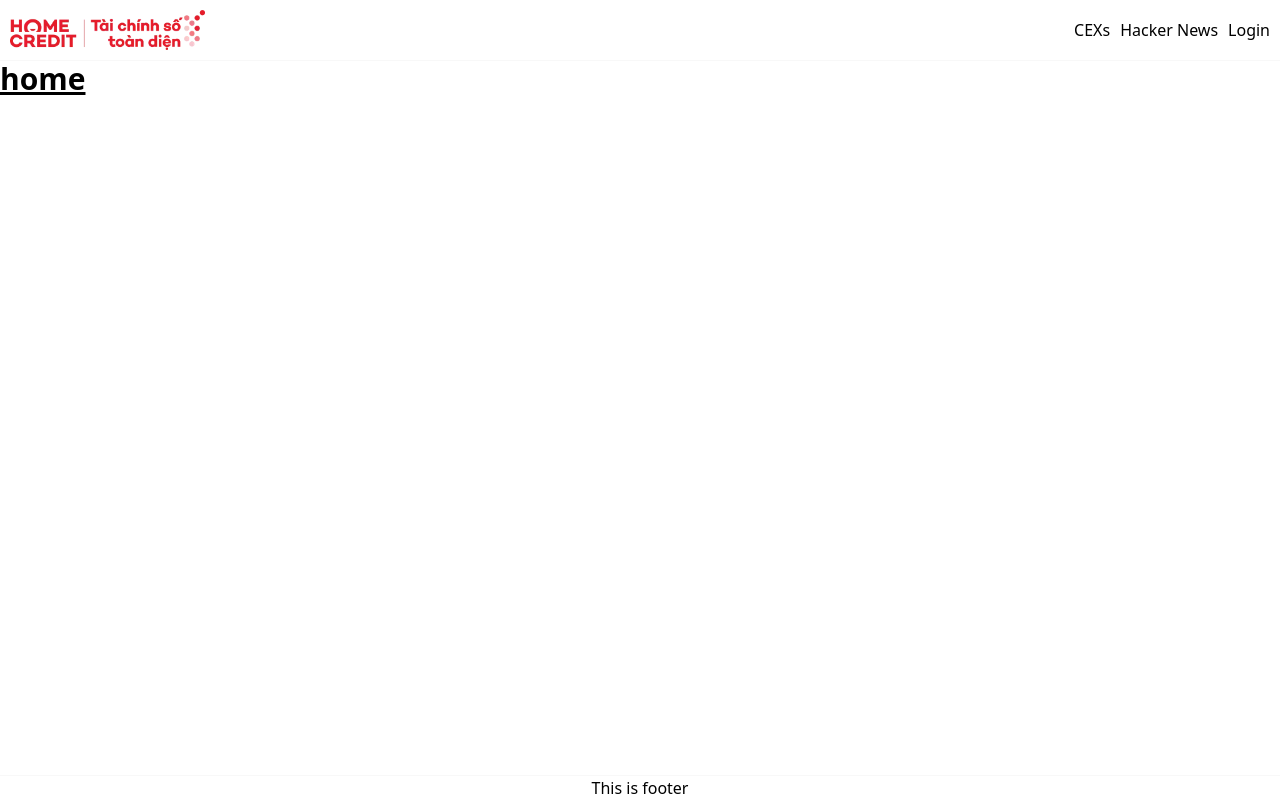
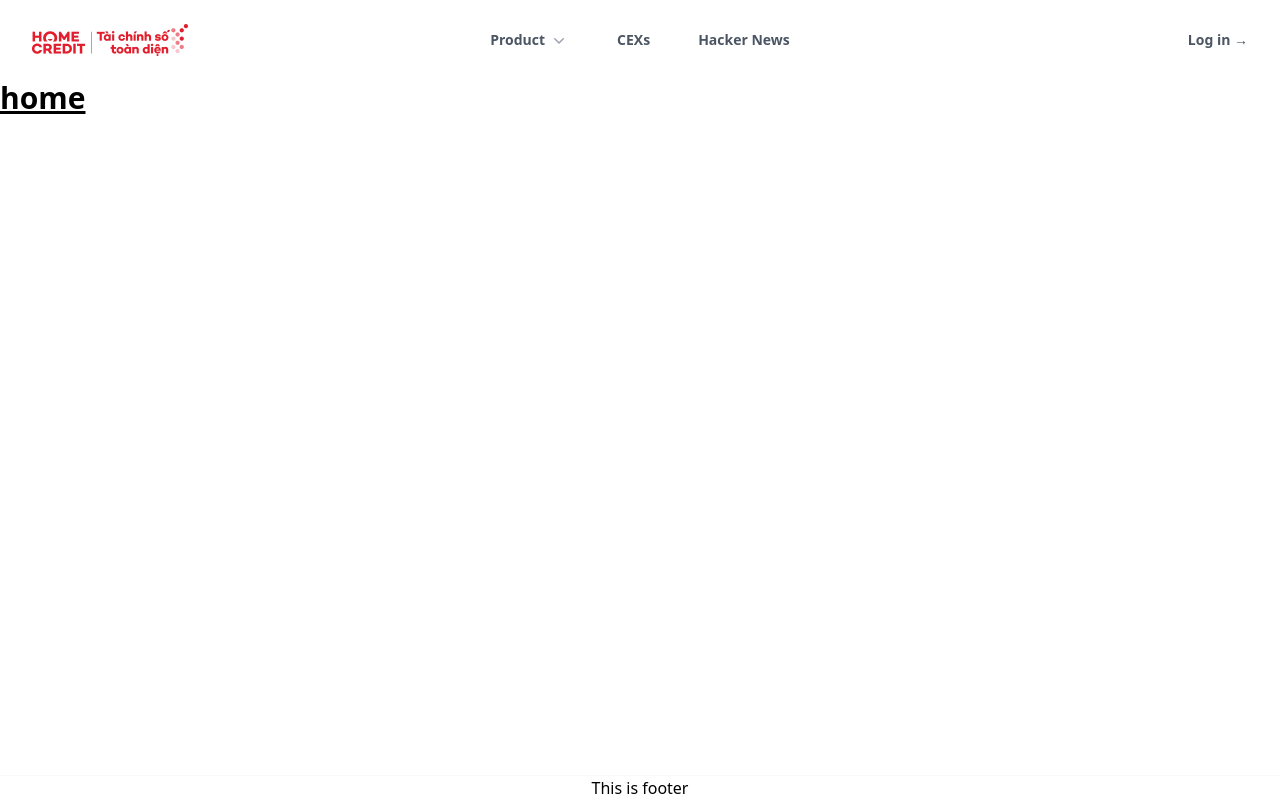
Before and after one commit to tamdc/crypt0x, a React (Vite) app: page / in a window 1280 px wide. Built offline with nearby package versions, Linux system fonts and the light colour scheme.

Commit message:
css for header

```diff
--- a/package.json
+++ b/package.json
@@ -14,6 +14,8 @@
   "author": "",
   "license": "ISC",
   "dependencies": {
+    "@headlessui/react": "^2.1.1",
+    "@heroicons/react": "^2.1.4",
     "autoprefixer": "^10.4.19",
     "axios": "^1.7.2",
     "cors": "^2.8.5",
--- a/src/components/app.tsx
+++ b/src/components/app.tsx
@@ -20,7 +20,7 @@
             <Route path="/login" element={<Login />} />
             <Route path="/about" element={<About />} />
             <Route path="/hacker-news" element={<HackerNews />} />
-            <Route path="/cex" element={<CEXs />} />
+            <Route path="/cexs" element={<CEXs />} />
           </Route>
         </Routes>
       </BrowserRouter>
--- a/src/components/header.tsx
+++ b/src/components/header.tsx
@@ -1,28 +1,246 @@
-import React from "react";
+import React, { useState } from "react";
 import logo from "@/assets/images/logo.webp";
-import "../styles/header.css";
 import { Link, NavLink } from "react-router-dom";
 import { useAuth } from "../context/authentication";
+import {
+  ArrowPathIcon,
+  Bars3Icon,
+  ChartPieIcon,
+  CursorArrowRaysIcon,
+  FingerPrintIcon,
+  SquaresPlusIcon,
+  XMarkIcon,
+} from "@heroicons/react/24/outline";
+import {
+  PopoverGroup,
+  Popover,
+  PopoverButton,
+  PopoverPanel,
+  Dialog,
+  DialogPanel,
+  Disclosure,
+  DisclosureButton,
+  DisclosurePanel,
+} from "@headlessui/react";
+
+import {
+  ChevronDownIcon,
+  PhoneIcon,
+  PlayCircleIcon,
+} from "@heroicons/react/20/solid";
+
+const products = [
+  {
+    name: "Analytics",
+    description: "Get a better understanding of your traffic",
+    href: "#",
+    icon: ChartPieIcon,
+  },
+  {
+    name: "Engagement",
+    description: "Speak directly to your customers",
+    href: "#",
+    icon: CursorArrowRaysIcon,
+  },
+  {
+    name: "Security",
+    description: "Your customers’ data will be safe and secure",
+    href: "#",
+    icon: FingerPrintIcon,
+  },
+  {
+    name: "Integrations",
+    description: "Connect with third-party tools",
+    href: "#",
+    icon: SquaresPlusIcon,
+  },
+  {
+    name: "Automations",
+    description: "Build strategic funnels that will convert",
+    href: "#",
+    icon: ArrowPathIcon,
+  },
+];
+const callsToAction = [
+  { name: "Watch demo", href: "#", icon: PlayCircleIcon },
+  { name: "Contact sales", href: "#", icon: PhoneIcon },
+];
 
 const Header = () => {
   const { token, logout } = useAuth();
+  const [mobileMenuOpen, setMobileMenuOpen] = useState(false);
   return (
-    <div className="header">
-      <div className="logo--wrapper">
-        <img src={logo} alt="logo" className="logo" height="60" />
-      </div>
-      <nav className="navbar--wrapper">
-        <Link to="/cex">CEXs</Link>
-        <Link to="/hacker-news">Hacker News</Link>
-        {token ? (
-          <button type="button" onClick={logout}>
-            Log out
+    <header className="bg-white">
+      <nav
+        aria-label="Global"
+        className="mx-auto flex max-w-7xl items-center justify-between p-6 lg:px-8"
+      >
+        <div className="flex lg:flex-1">
+          <a href="/" className="-m-1.5 p-1.5">
+            <span className="sr-only">Crypt0x</span>
+            <img alt="logo" src={logo} className="h-8 w-auto" />
+          </a>
+        </div>
+
+        <div className="flex lg:hidden">
+          <button
+            type="button"
+            onClick={() => setMobileMenuOpen(true)}
+            className="-m-2.5 inline-flex items-center justify-center rounded-md p-2.5 text-gray-700"
+          >
+            <span className="sr-only">Open main menu</span>
+            <Bars3Icon aria-hidden="true" className="h-6 w-6" />
           </button>
-        ) : (
-          <NavLink to="/login">Login</NavLink>
-        )}
+        </div>
+        <PopoverGroup className="hidden lg:flex lg:gap-x-12">
+          <Popover className="relative">
+            <PopoverButton className="flex items-center gap-x-1 text-sm font-semibold leading-6 text-gray-600">
+              Product
+              <ChevronDownIcon
+                aria-hidden="true"
+                className="h-5 w-5 flex-none text-gray-400"
+              />
+            </PopoverButton>
+            <PopoverPanel
+              transition
+              className="absolute -left-8 top-full z-10 mt-3 w-screen max-w-md overflow-hidden rouned-3xl bg-white shadow-lg ring-1 ring-gray-900/5 transition data-[closed]:translate-y-1 data-[closed]:opacity-0 data-[enter]:duration-200 data-[leave]:duration-150 data-[enter]:ease-out data-[leave]:ease-in"
+            >
+              <div className="p-4">
+                {products.map((item) => (
+                  <div
+                    key={item.name}
+                    className="group relative flex items-center gap-x-6 rounded-lg p-4 text-sm leading-6 hover:bg-gray-50"
+                  >
+                    <div className="flex h-11 w-11 flex-none items-center justify-center rounded-lg bg-gray-50 group-hover:bg-white">
+                      <item.icon
+                        aria-hidden="true"
+                        className="h-6 w-6 text-gray-600 group-hover:text-red-600"
+                      />
+                    </div>
+                    <div className="flex-auto">
+                      <Link
+                        to="#"
+                        className="block font-semibold text-gray-900"
+                      >
+                        {item.name}
+                      </Link>
+                      <p className="mt-1 text-gray-600">{item.description}</p>
+                    </div>
+                  </div>
+                ))}
+              </div>
+              <div className="grid grid-cols-2 divide-x divide-gray-900/5 bg-gray-50">
+                {callsToAction.map((item) => (
+                  <Link
+                    to="#"
+                    key={item.name}
+                    className="flex items-center justify-center gap-x-2.5 p-3 text-sm font-semibold leading-6 text-gray-900 hover:bg-gray-100"
+                  >
+                    <item.icon
+                      aria-hidden="true"
+                      className="h-5 w-5 flex-none text-gray-400"
+                    />
+                    {item.name}
+                  </Link>
+                ))}
+              </div>
+            </PopoverPanel>
+          </Popover>
+          <Link
+            to="/cexs"
+            className="text-sm font-semibold leading-6 text-gray-600"
+          >
+            CEXs
+          </Link>
+          <Link
+            to="/hacker-news"
+            className="text-sm font-semibold leading-6 text-gray-600"
+          >
+            Hacker News
+          </Link>
+        </PopoverGroup>
+        <div className="hidden lg:flex lg:flex-1 lg:justify-end">
+          <Link
+            to="/login"
+            className="text-sm font-semibold leading-6 text-gray-600"
+          >
+            Log in <span aria-hidden="true">&rarr;</span>
+          </Link>
+        </div>
       </nav>
-    </div>
+      <Dialog
+        open={mobileMenuOpen}
+        onClose={setMobileMenuOpen}
+        className="lg:hidden"
+      >
+        <div className="fixed inset-0 z-10"></div>
+        <DialogPanel className="fixed inset-y-0 right-0 z-10 w-full overflow-y-auto bg-white px-6 py-6 sm:max-w-sm sm:ring-1 sm:ring-gray-900/10">
+          <div className="flex items-center justify-between">
+            <Link to="/" className="-m-1.5 p-1.5">
+              <span className="sr-only">Crypt0x</span>
+              <img
+                alt="logo"
+                src="https://downloadr2.apkmirror.com/wp-content/uploads/2023/09/69/6511131deb257_kz.homecredit.ibank.png"
+                className="h-14 w-auto"
+              />
+            </Link>
+            <button type="button" onClick={() => setMobileMenuOpen(false)}>
+              <span className="sr-only">Close menu</span>
+              <XMarkIcon aria-hidden="true" className="h6 w-6" />
+            </button>
+          </div>
+          <div className="mt-6 flow-root">
+            <div className="-my-6 divide-y divide-gray-500/10">
+              <div className="space-y-2 py-6">
+                <Disclosure as="div" className="-mx-3">
+                  <DisclosureButton className="group flex w-full items-center justify-between rounded-lg py-2 pl-3 pr-3.5 text-base font-semibold leading-7 text-gray-900 hover:bg-gray-50">
+                    Product
+                    <ChevronDownIcon
+                      aria-hidden="true"
+                      className="h-5 w-5 flex-none group-data-[open]:rotate-180"
+                    />
+                  </DisclosureButton>
+                  <DisclosurePanel className="mt-2 space-y-2">
+                    {[...products, ...callsToAction].map((item) => (
+                      <DisclosureButton
+                        key={item.name}
+                        as="a"
+                        href={item.href}
+                        className="block rounded-lg py-2 pl-6 pr-3 text-sm font-semibold leading-7 text-gray-900 hover:bg-gray-50"
+                      >
+                        {item.name}
+                      </DisclosureButton>
+                    ))}
+                  </DisclosurePanel>
+                </Disclosure>
+                <Link
+                  to="/cexs"
+                  className="-mx-3 block rounded-lg px-3 py-2 text-base font-semibold leading-7 text-gray-900 hover:bg-gray-50"
+                  onClick={() => setMobileMenuOpen(false)}
+                >
+                  CEXs
+                </Link>
+                <Link
+                  to="/hacker-news"
+                  className="-mx-3 block px-3 py-2 text-base rounded-lg leading-7 font-semibold text-gray-900 hover:bg-gray-50"
+                  onClick={() => setMobileMenuOpen(false)}
+                >
+                  Hacker News
+                </Link>
+              </div>
+              <div className="py-6">
+                <Link
+                  to="/login"
+                  className="-mx-3 px-3 block rounded-lg py-2.5 text-base font-semibold leading-7 text-gray-900 hover:bg-gray-50"
+                >
+                  Log in
+                </Link>
+              </div>
+            </div>
+          </div>
+        </DialogPanel>
+      </Dialog>
+    </header>
   );
 };
 
```
Also changed, not shown: 1 other file (tests, documents, lock files or other folders).
